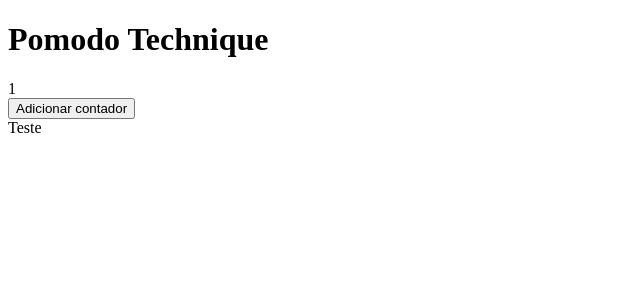
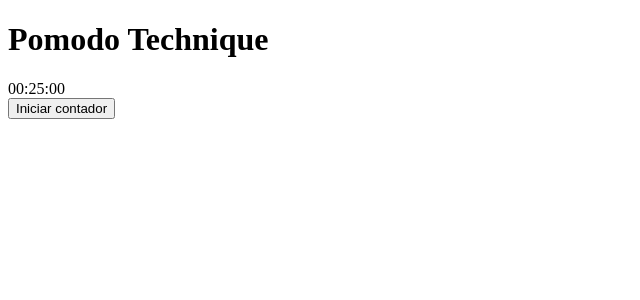
Before and after one commit to vitorfariaz/vitorfariaz-site, a Next.js app: page / in a window 1280 px wide. Shown: the top 300 px of the page, without its empty margins (0-640 px from the left). Built offline with nearby package versions, Linux system fonts and the light colour scheme.

Commit message:
Transformando contador em tempo

```diff
--- /dev/null
+++ b/pages/components/Contador/Contador.jsx
@@ -0,0 +1,33 @@
+import React, { Component } from 'react';
+
+class Contador extends Component {
+    constructor() {
+        super()
+        this.state = {
+            contador: 60*25
+        }
+    }
+
+    transformaEmTempo = (segundos) => {
+        var date = new Date(0);
+        date.setSeconds(segundos); // specify value for SECONDS here
+        return date.toISOString().substr(11, 8);
+    }
+
+    iniciarCountdown = () => {
+        setInterval(() => {
+            this.setState({ contador: this.state.contador - 1 })
+        }, 1000);
+    };
+
+    render() {
+        return (
+            <div>
+                <div>{this.transformaEmTempo(this.state.contador)}</div>
+                <button >Iniciar contador</button>
+            </div>
+        )
+    };
+}
+
+export default Contador
--- a/pages/components/contador/contador.js
+++ /dev/null
@@ -1,18 +0,0 @@
-import { useState } from 'react';
-
-function Contador() {
-    const [contador, setContador] = useState(1);
-
-    function adicionarContador() {
-        setContador(contador + 1);
-    }
-
-    return (
-        <div>
-            <div>{contador}</div>
-            <button onClick={adicionarContador}> Adicionar contador</button>
-        </div>
-    )
-}
-
-export default Contador
--- a/pages/index.js
+++ b/pages/index.js
@@ -1,11 +1,12 @@
-import Contador from './components/contador/contador.js'
+import Contador from './components/Contador/Contador.jsx'
+import {useState} from 'react'
 
 function Home() {
+
     return (
         <div>
             <h1>Pomodo Technique</h1>
             <Contador />
-            <div>Teste</div>
         </div>
     )
 }
```
Also changed, not shown: pages/components/Contador/Relogio.js (added).
